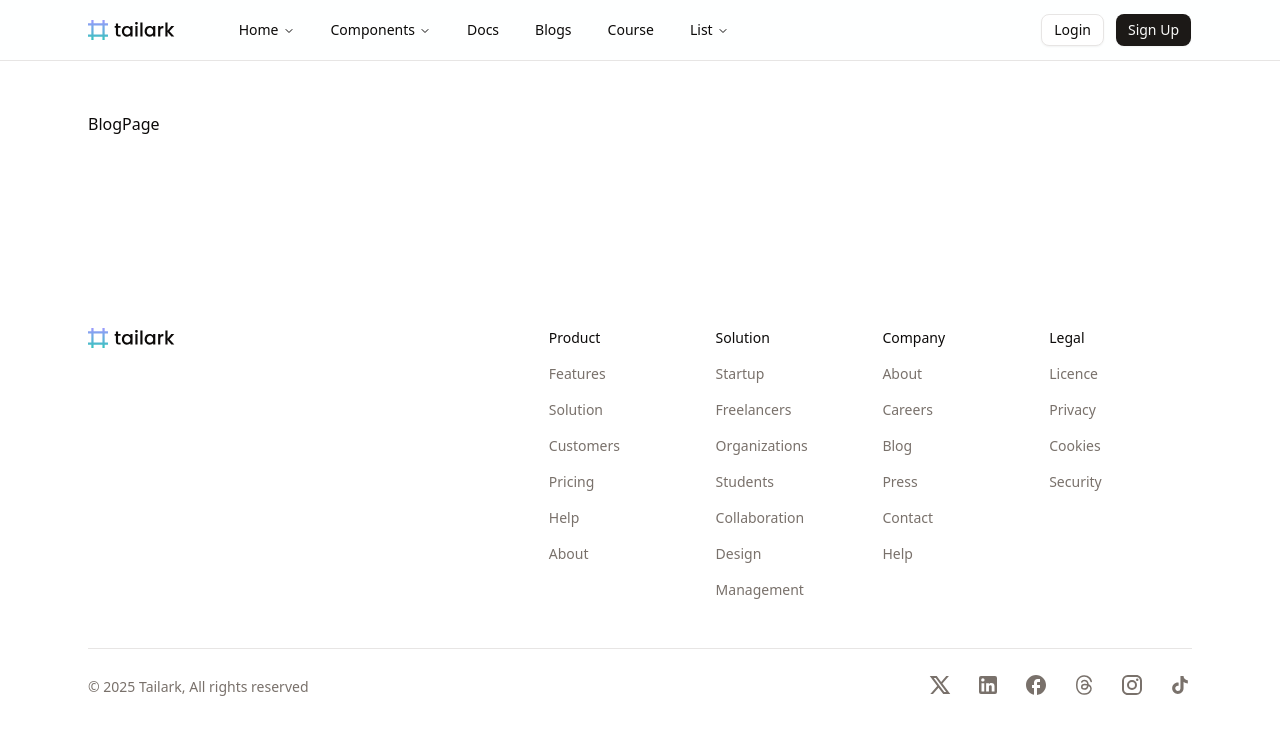
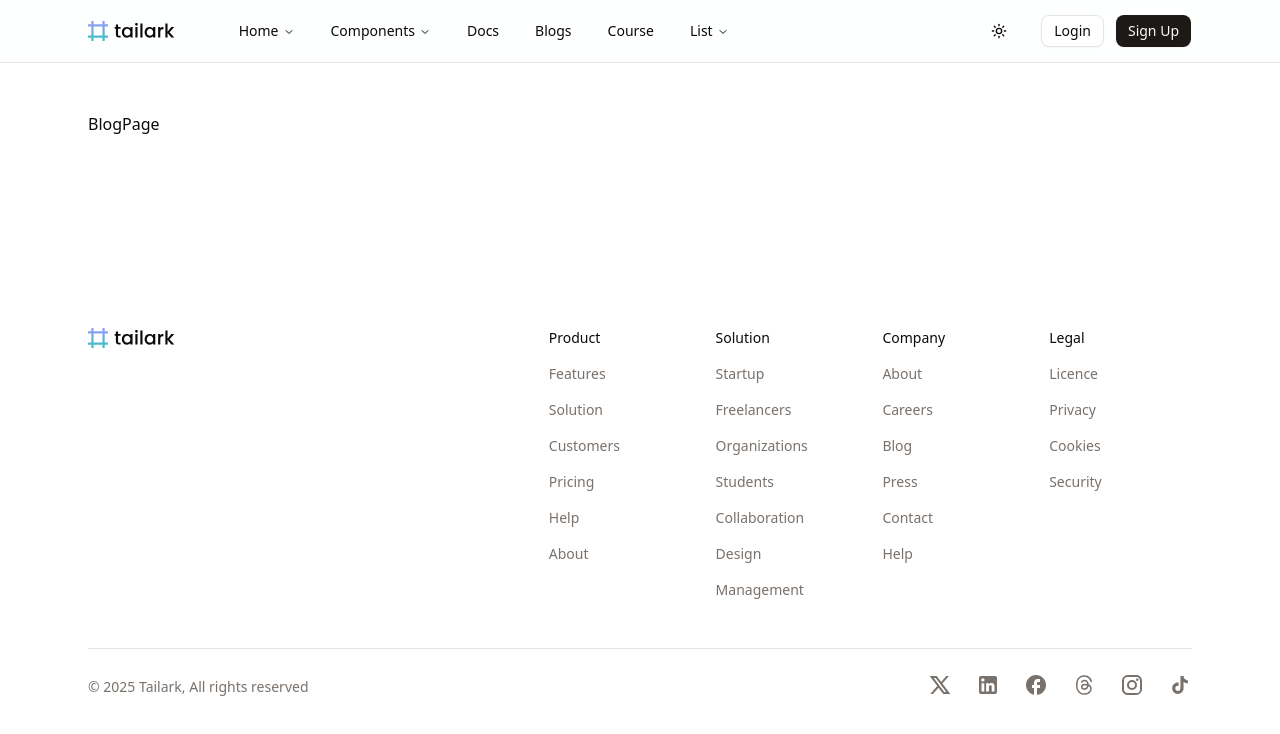
Before and after one commit to hitman077/next-shadcn-landingpage, a Next.js app: page /blogs in a window 1280 px wide. Shown: the top 734 px of the page. Built offline with nearby package versions, Linux system fonts and the light colour scheme.

Commit message:
Your commit message here

```diff
--- a/src/components/header.tsx
+++ b/src/components/header.tsx
@@ -103,6 +103,20 @@ export const HeroHeader = () => {
 									{/* <NavigationMenus /> */}
 								</ul>
 							</div>
+							<div className="flex items-center gap-4 lg:block">
+								{/* <ModeToggle /> */}
+								<Button
+									variant="ghost"
+									size="icon"
+									onClick={toggleTheme}
+								>
+									<Sun className="h-[1.2rem] w-[1.2rem] rotate-0 scale-100 transition-all dark:-rotate-90 dark:scale-0" />
+									<Moon className="absolute h-[1.2rem] w-[1.2rem] rotate-90 scale-0 transition-all dark:rotate-0 dark:scale-100" />
+									<span className="sr-only">
+										Toggle theme
+									</span>
+								</Button>
+							</div>
 							<div className="flex w-full flex-col space-y-3 sm:flex-row sm:gap-3 sm:space-y-0 md:w-fit">
 								<Button asChild variant="outline" size="sm">
 									<Link href="#">
```
